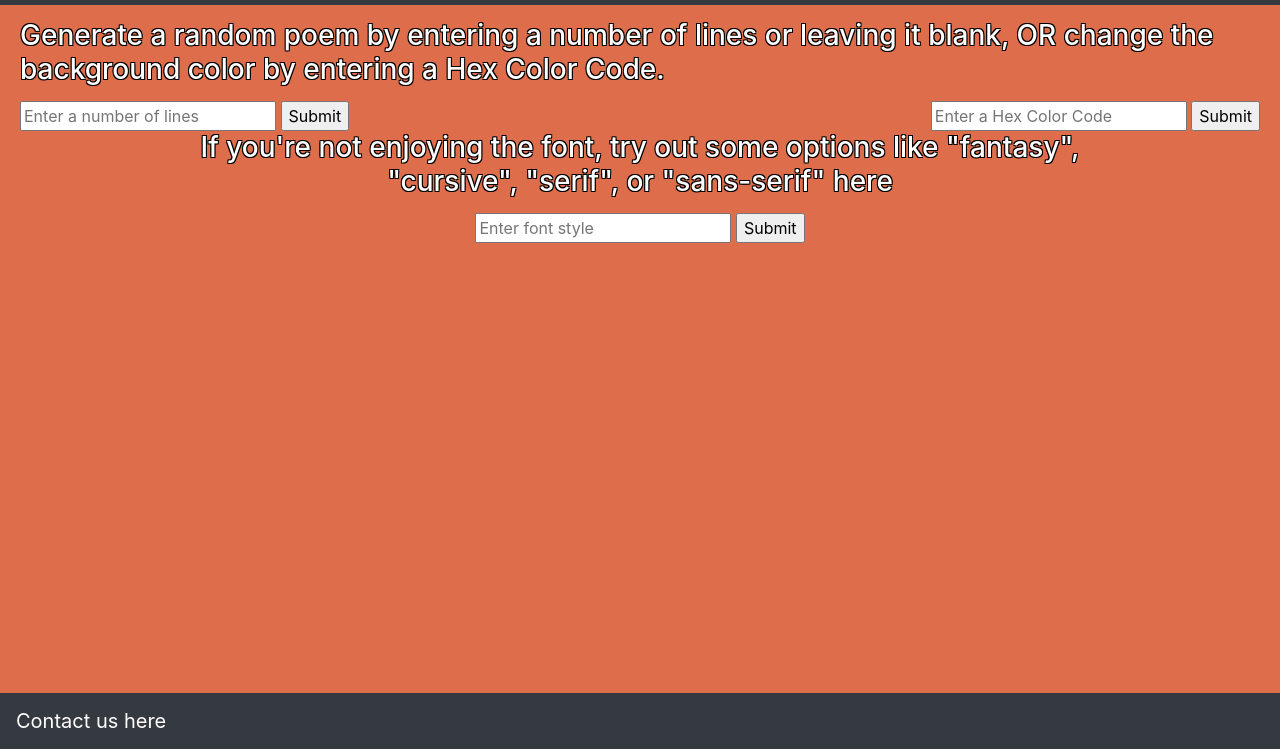
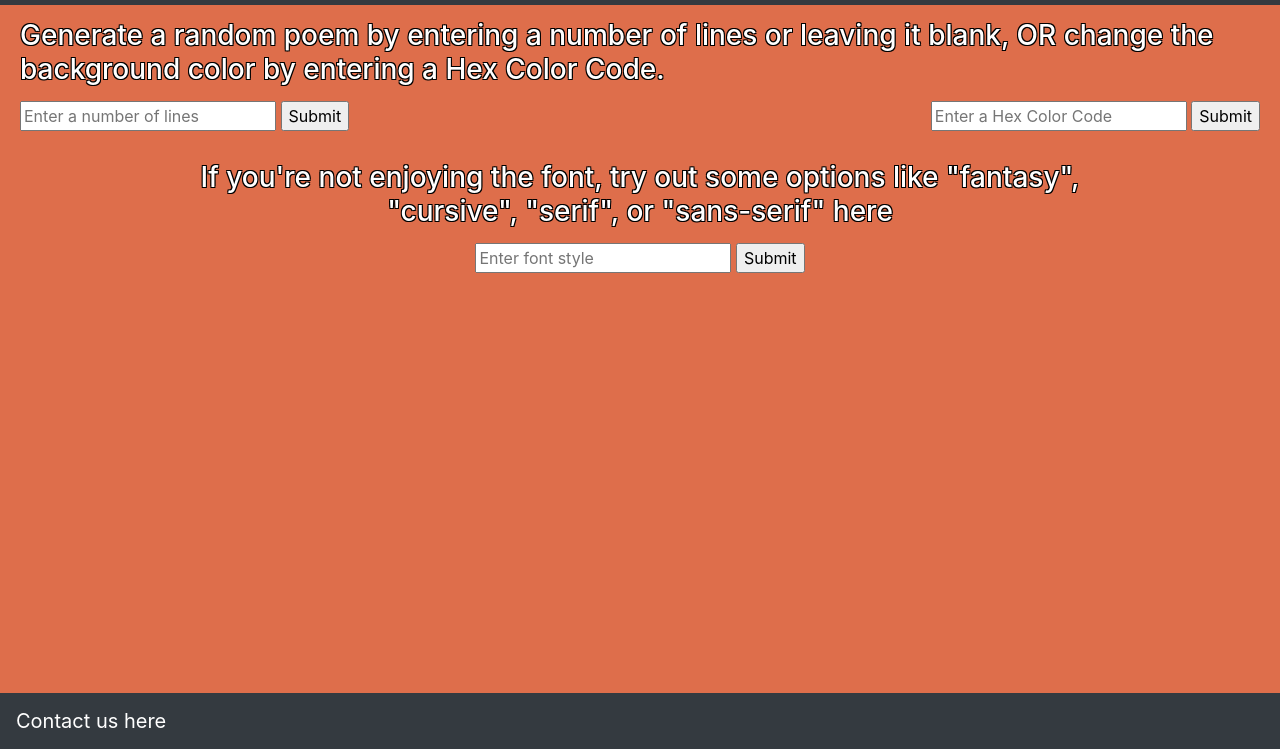
Before and after one commit to aigleason9/Creative, a plain HTML site: page pages/search.html in a window 1280 px wide. Shown: the part 51-800 px from the top of the page. Drawn offline with nearby package versions, Linux system fonts and the light colour scheme.

Commit message:
fixed margin

```diff
--- a/css/search.css
+++ b/css/search.css
@@ -52,7 +52,7 @@ p {
 .fontChange {
     position: sticky;
     bottom: 0;
-    margin: 0px auto 80px auto;
+    margin: 30px auto 80px auto;
     width: 75%;
     text-align: center;
 }
```
